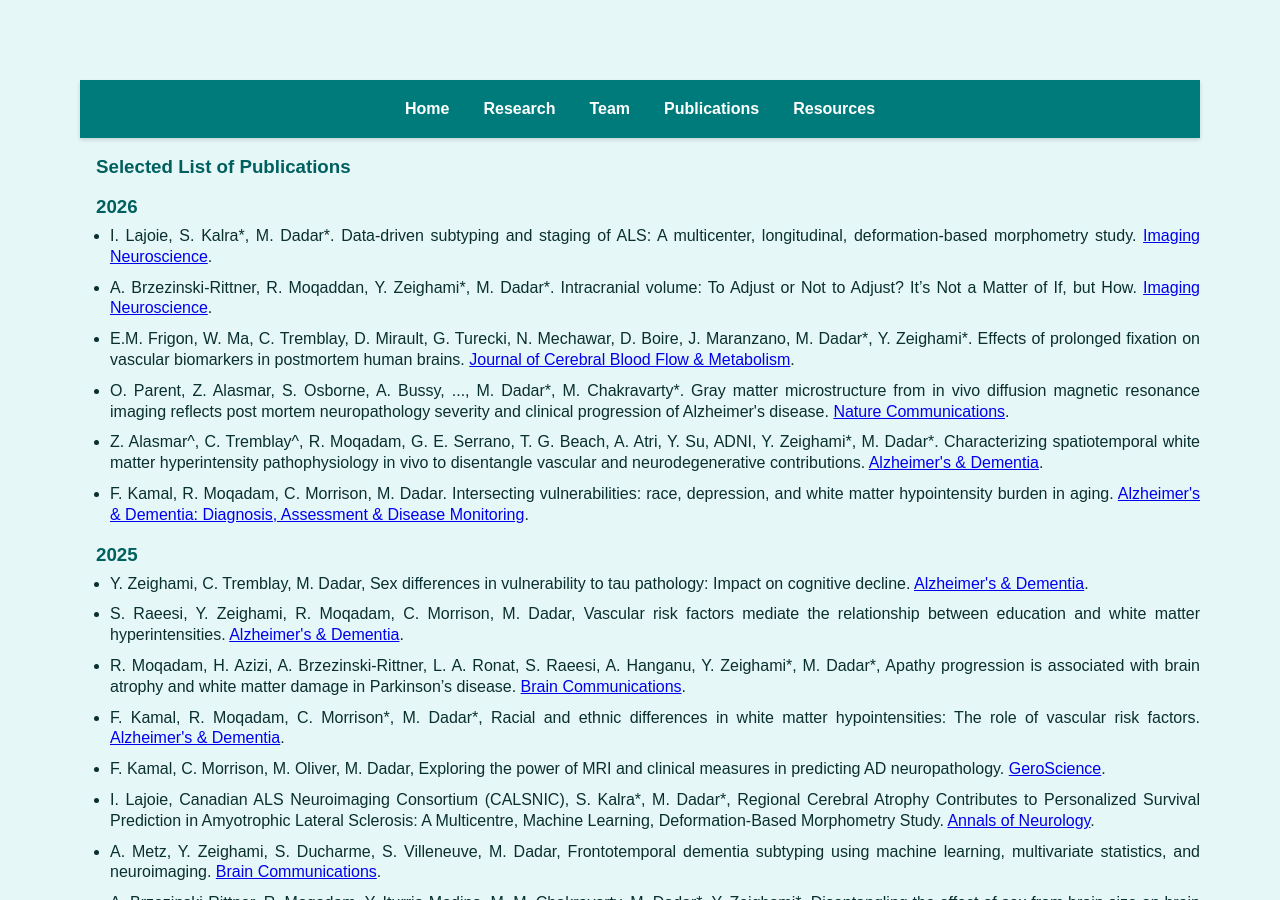
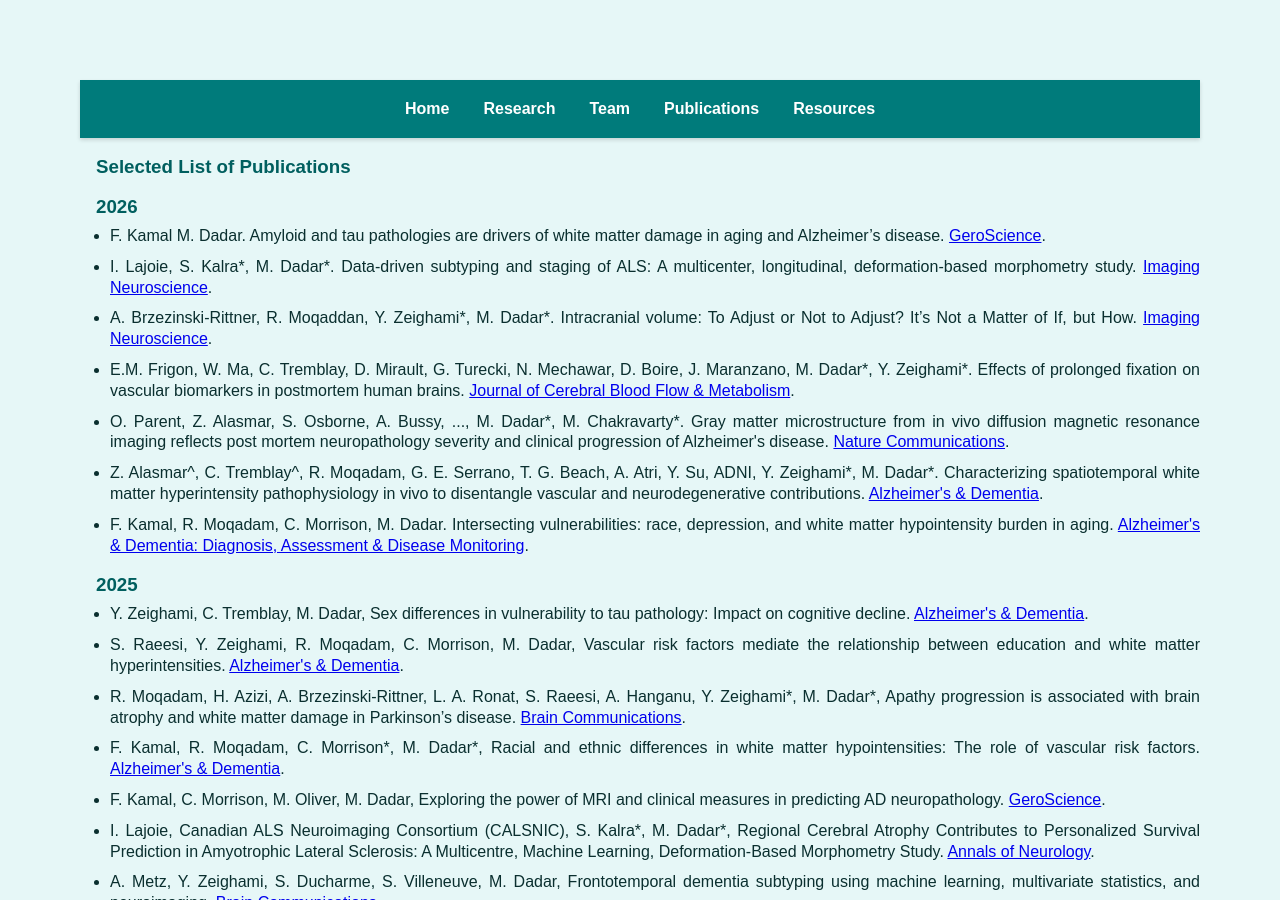
Before and after one commit to VANDAlab/VANDAlab.github.io, a Jekyll site: the page publications.html, which Jekyll copies as it is, in a window 1280 px wide and 900 px high. Built offline with Jekyll 4.4.1, drawn with Linux system fonts in a browser that asks for light colours.

Commit message:
Update publications.html

```diff
--- a/publications.html
+++ b/publications.html
@@ -24,7 +24,8 @@
 </header>
   <h3>2026</h3>
   <ul>
-
+ <li> F. Kamal M. Dadar. Amyloid and tau pathologies are drivers of white matter damage in aging and Alzheimer’s disease.
+     <a href=" https://link.springer.com/article/10.1007/s11357-026-02357-x?utm_source=rct_congratemailt&utm_medium=email&utm_campaign=nonoa_20260611&utm_content=10.1007/s11357-026-02357-x" target="_blank">GeroScience</a>. </li>
 
     <li> I. Lajoie, S. Kalra*, M. Dadar*. Data-driven subtyping and staging of ALS: A multicenter, longitudinal, deformation-based morphometry study.
      <a href=" https://direct.mit.edu/imag/article/doi/10.1162/IMAG.a.1264/136643" target="_blank">Imaging Neuroscience</a>. </li>
```
